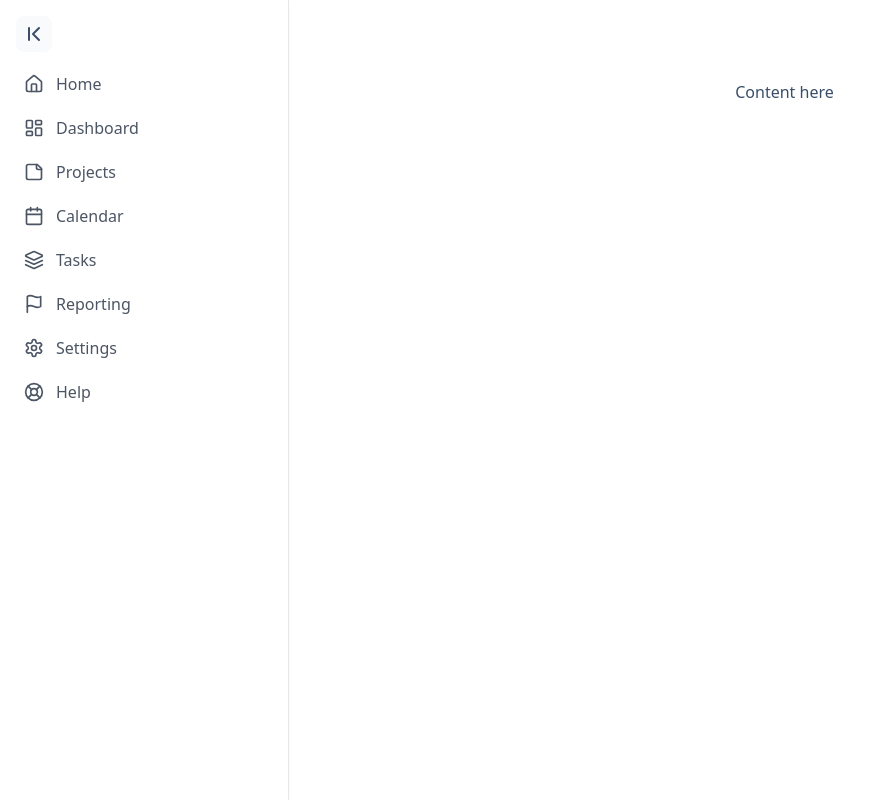
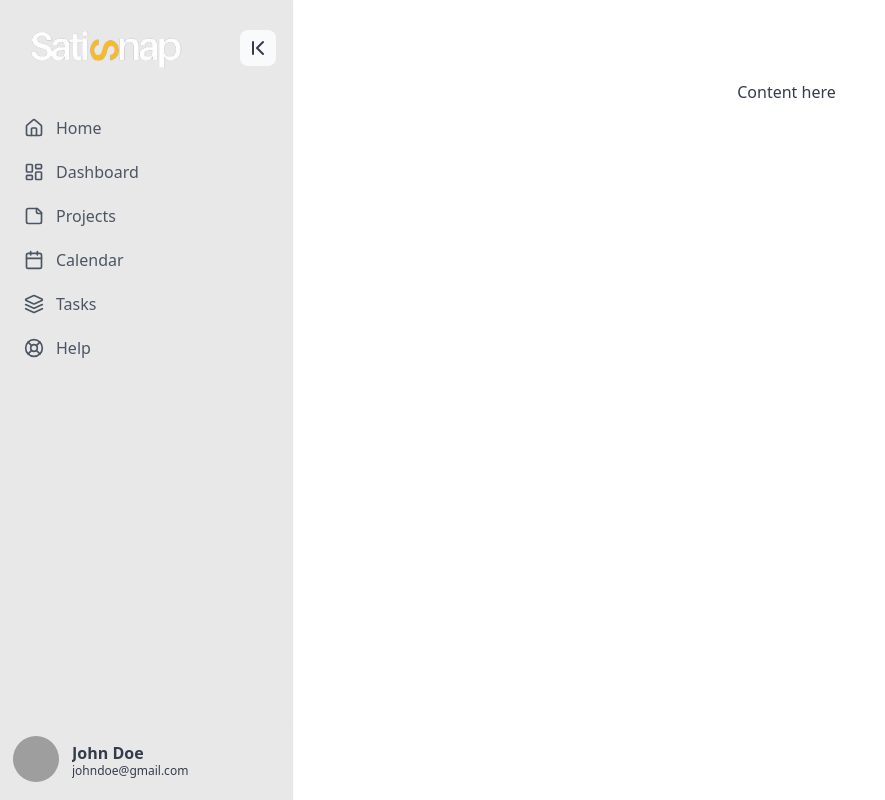
Before and after one commit to abdessamadtanafaat/AdminDashboard, a React (Create React App) app in the folder Client/frontend/: page / in a window 1280 px wide. Shown: the whole page, without its empty margins (0-885 px from the left). Built offline with nearby package versions, Linux system fonts and the light colour scheme; grey boxes are pictures that could not be loaded.

Commit message:
sidebar + theme color

```diff
--- a/Client/frontend/package.json
+++ b/Client/frontend/package.json
@@ -11,6 +11,7 @@
     "lucide-react": "^0.358.0",
     "react": "^18.2.0",
     "react-dom": "^18.2.0",
+    "react-icons": "^5.0.1",
     "react-redux": "^9.1.0",
     "react-router-dom": "^6.22.2",
     "react-scripts": "5.0.1",
--- a/Client/frontend/src/components/Navbar.js
+++ b/Client/frontend/src/components/Navbar.js
@@ -0,0 +1,10 @@
+
+const Navbar = () => {
+  return (
+    <div>
+
+    </div>
+  )
+}
+
+export default Navbar
--- a/Client/frontend/src/components/Sidebar.js
+++ b/Client/frontend/src/components/Sidebar.js
@@ -1,47 +1,90 @@
-import {useState , createContext} from 'react'
+import {BsSunFill ,  BsMoonFill } from "react-icons/bs";
+
 import {ChevronFirst, ChevronLast} from
 'lucide-react'
 import SidebarItem from './SidebarItem';
-import { LayoutDashboard, Home, StickyNote, Layers, Flag, Calendar, LifeBuoy, Settings } from "lucide-react";
+import { LayoutDashboard, Home, StickyNote, Layers, Flag, Calendar, LifeBuoy, Settings, MoreVertical } from "lucide-react";
 import { useGlobalContext } from './context';
-
-
-
+import {  useDispatch, useSelector } from "react-redux";
+import {toggleTheme ,selectTheme} from '../features/admin/adminSlice'
+import logo from '../assets/logo.png'
 const items = [
   { icon: <Home size={20} />, text: "Home", alert: true },
   { icon: <LayoutDashboard size={20} />, text: "Dashboard", active: true },
   { icon: <StickyNote size={20} />, text: "Projects", alert: true },
   { icon: <Calendar size={20} />, text: "Calendar" },
   { icon: <Layers size={20} />, text: "Tasks" },
-  { icon: <Flag size={20} />, text: "Reporting" },
-  { icon: <Settings size={20} />, text: "Settings" },
   { icon: <LifeBuoy size={20} />, text: "Help" }
 ]
-const SidebarContext = createContext();
+
+
 const Sidebar = () => {
   const {expanded ,setExpanded}= useGlobalContext();
+  const theme  = useSelector(selectTheme);
+  const dispatch = useDispatch();
+  const handleTheme = ()=>{
+    dispatch(toggleTheme())
+  }
   return(
-    <aside className="h-screen">
-      <nav className="h-full flex flex-col bg-white border-r shadow-sm">
-        <div className={`p-4 pb-2 flex justify-between items-center `}
+    <aside className="h-screen "  >
+      <nav className="h-full flex flex-col bg-base-200 border-r shadow-sm">
+        <div className={`p-4 pb-2 flex justify-between items-center mb-4`}
         >
-
+          <img src={logo} className={`h-16
+          overflow-hidden transition-all  ${expanded ? "w-auto" : "w-0"}`} />
           <button
               onClick={() => setExpanded((curr) => !curr)}
             className={`p-1.5 rounded-lg bg-gray-50 hover:bg-orange-100`}>
               {expanded ? <ChevronFirst /> : <ChevronLast />}
           </button>
 
+
         </div>
 
         <ul className="flex-1 px-3">
             {items.map((item , index)=>{
-              const {icon , text ,alert , active } = item;
+              const {icon , text  } = item;
 
               return(<SidebarItem key={index} icon={icon} text={text}   />)
             })}
 
           </ul>
+          <div className="border-t flex p-3">
+            <div class="dropdown dropdown-end     dropdown-right dropdown-top dropdown-hover">
+              <div tabindex="0" role="button" class="btn btn-ghost btn-circle avatar">
+                <div class="w-13 rounded-full">
+                  <img alt="profile image" src="https://daisyui.com/images/stock/photo-1534528741775-53994a69daeb.jpg" />
+                </div>
+              </div>
+              <ul tabindex="0" class=" mt-5 z-[1] p-2 shadow menu menu-sm dropdown-content bg-base-100 rounded-box w-52">
+                <li><a class="justify-between">
+                    Profile</a>
+                </li>
+                <li><a>Settings</a></li>
+                <li><a>Logout</a></li>
+
+                <label className="flex cursor-pointer gap-2 mx-auto mt-5">
+                    <BsSunFill className='swap-on h-4 w-4' />
+                    <input type="checkbox" onChange={handleTheme}  className="toggle theme-controller"/>
+                    <BsMoonFill className='swap-off h-4 w-4' />
+
+                </label>
+
+              </ul>
+            </div>
+
+            <div
+              className={`
+                flex justify-between items-center
+                overflow-hidden transition-all ${expanded ? "w-52 ml-3" : "w-0"}
+              `}>
+                <div className="leading-4">
+                  <h4 className="font-semibold text-base-content">John Doe</h4>
+                    <span className="text-xs text-base-content">johndoe@gmail.com</span>
+                </div>
+
+            </div>
+          </div>
       </nav>
     </aside>
   )
--- a/Client/frontend/src/components/SubmitBtn.js
+++ b/Client/frontend/src/components/SubmitBtn.js
@@ -5,11 +5,11 @@ const SubmitBtn = ({text}) => {
   const isSubmitting = navigation.state ==="submitting"
   return (
     <button type="submit"
-    className="capitalize tracking-wide btn btn-accent btn-block"
+    className="capitalize tracking-wide btn  btn-accent btn-block"
     disabled={isSubmitting}>
         {isSubmitting ? (
             <>
-            <span className='loading loading-spinner'></span>
+            <span className='loading loading-spinner bg-primary'></span>
             Sending...
             </>
         ) : (
--- a/Client/frontend/src/features/admin/adminSlice.js
+++ b/Client/frontend/src/features/admin/adminSlice.js
@@ -1,8 +1,23 @@
 import { createSlice } from "@reduxjs/toolkit";
+
+const themes = {
+    emerald: "emerald" ,
+    dim :"dim"
+}
+const getThemeFromLocalStorage = ()=>{
+    const theme = localStorage.getItem('theme') || themes.emerald;
+    document.documentElement.setAttribute('data-theme', theme);
+    return theme
+}
+
+const getAdminFromLocalStorage=()=>{
+
+    return JSON.parse(localStorage.getItem("admin")) || null
+}
+
 const defaultState = {
-    admin : {firstname : "ilias",lastname:"rouchdi"} ,
-    theme : 'winter',
-    error : null
+    admin : getAdminFromLocalStorage(),
+    theme :getThemeFromLocalStorage()
 
 }
 
@@ -11,16 +26,22 @@ const adminSlice = createSlice({
     initialState : defaultState ,
     reducers : {
         loginAdmin: (state , action)=>{
+            const admin = {...action.payload.admin , token:action.payload.jwt};
+            state.admin = admin;
+            localStorage.setItem("admin" , admin)
 
         },
         logoutAdmin : (state , action)=>{
             alert("Logout");
         },
-        toggleTheme : (state, action)=>{
-            alert("Theme switeched");
+        toggleTheme : (state)=>{
+            const { dim, emerald } = themes;
+            state.theme = state.theme === dim ? emerald : dim;
+            document.documentElement.setAttribute('data-theme', state.theme);
+            localStorage.setItem('theme', state.theme);
         }
     }
 })
-
+export const selectTheme =(state)=>state.theme
 export const {loginAdmin , logoutAdmin ,toggleTheme} =adminSlice.actions;
 export default adminSlice.reducer;
--- a/Client/frontend/src/pages/ForgotPassword.js
+++ b/Client/frontend/src/pages/ForgotPassword.js
@@ -9,8 +9,8 @@ async({request})=>{
     const data = Object.fromEntries(formData);
 
     if (!formData.get("email")) {
-      toast.error("Email cannot be empty");
-      return null ;
+      return toast.error("Email cannot be empty");
+
     }
 
     try{
@@ -34,7 +34,7 @@ async({request})=>{
 }
 const ForgotPassword = () => {
   return (
-    <section className='h-screen grid place-items-center'>
+    <section className='h-screen grid place-items-center bg-base-300'>
     <Form method="POST" className='card w-96 p-8 bg-base-100 shadow-lg flex bg--400 flex-col gap-y-4'>
         <h4 className='text-center text-2xl font-bold'>Enter Your Email to reset the password</h4>
         <FormInput type="text" label="Email" name="email" placeholder="email@email.com"/>
--- a/Client/frontend/src/pages/Landing.js
+++ b/Client/frontend/src/pages/Landing.js
@@ -2,7 +2,7 @@ import React from 'react'
 
 const Landing = () => {
   return (
-    <div>
+    <div className="">
       Content here
     </div>
   )
--- a/Client/frontend/src/pages/ResetPassword.js
+++ b/Client/frontend/src/pages/ResetPassword.js
@@ -60,8 +60,8 @@ export const loader = async({request})=>{
 
 const ResetPassword = () => {
   return (
-    <section className='h-screen grid place-items-center'>
-       <Form method="POST" className='card w-96 p-8 bg-base-100 shadow-lg flex bg--400 flex-col gap-y-4'>
+    <section className='h-screen grid place-items-center bg-base-300'>
+       <Form method="POST" className='card w-96 p-8 bg-base-100 shadow-lg flex  flex-col gap-y-4'>
         <h4 className='text-center text-2xl font-bold'>Enter a new password</h4>
         <FormInput type="password" label="New Password" name="password" placeholder="secret"/>
         <FormInput type="password" label="Confirm New Password" name="confirmed_password" placeholder="secret"/>
--- a/Client/frontend/tailwind.config.js
+++ b/Client/frontend/tailwind.config.js
@@ -6,7 +6,7 @@ export default {
   },
   plugins: [require('@tailwindcss/typography'), require('daisyui')],
   daisyui: {
-    themes: ['winter', 'dracula'],
+    themes: ['emerald', 'dim'],
   }
 
 };
```
Also changed, not shown: Client/frontend/src/pages/Login.js (+6 -4 lines), Client/frontend/src/assets/logo.png (added), 1 other file (tests, documents, lock files or other folders).
